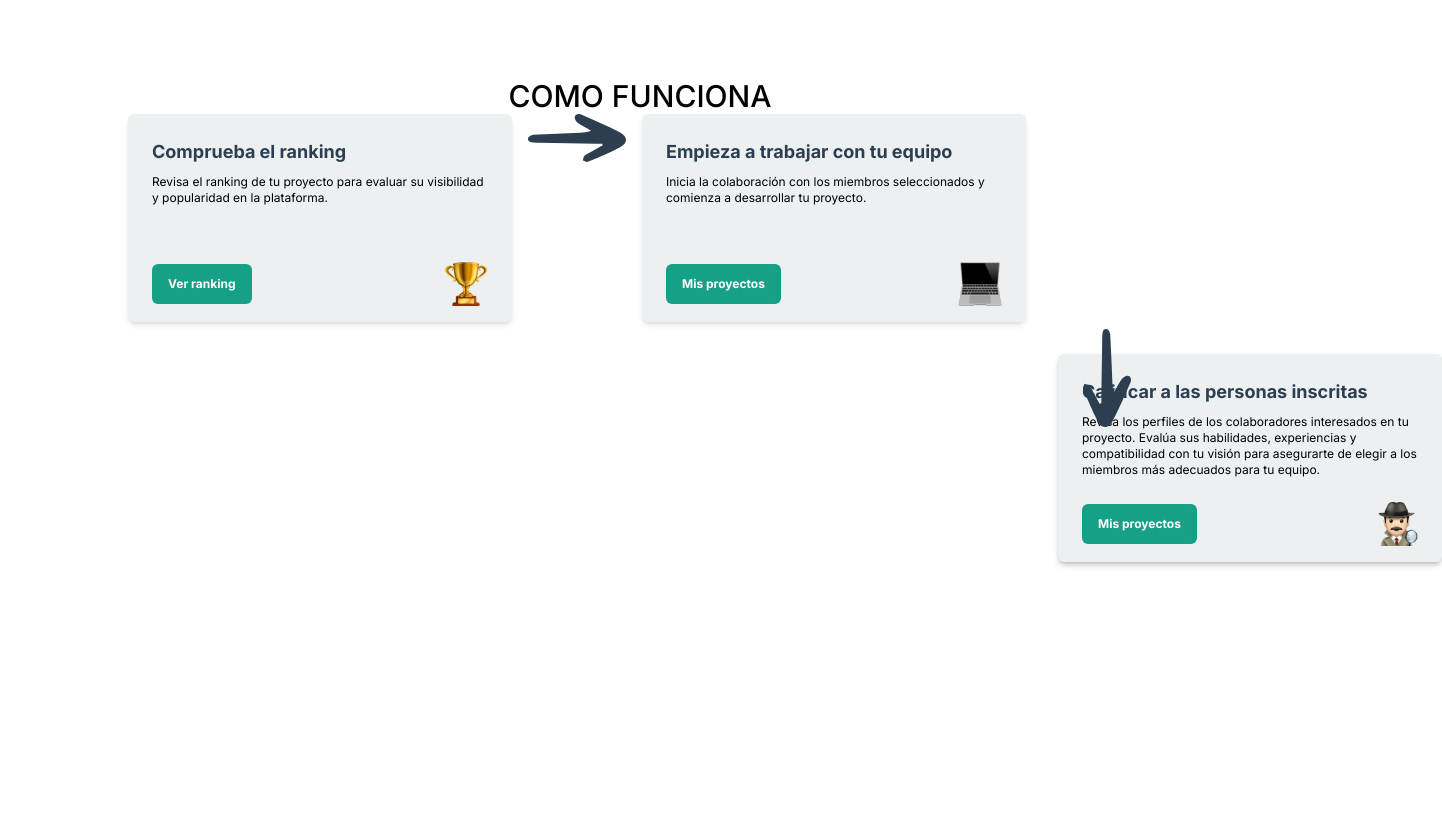
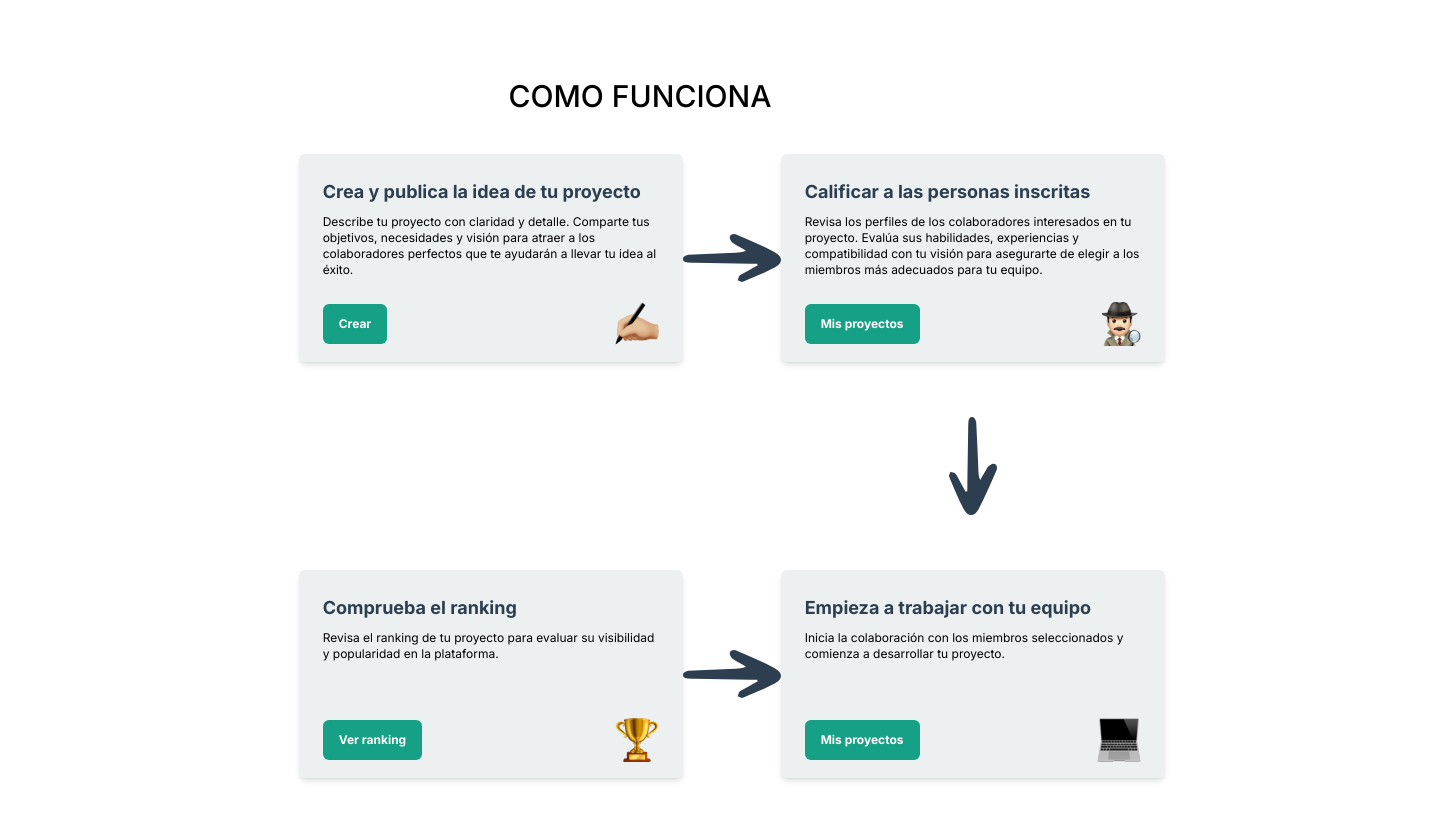
Before and after one commit to Zespul/zespul-public, a Next.js app: page / in a window 1280 px wide. Shown: the part 802-1620 px from the top of the page, 1442 px wide, since content can reach past the window. Before the commit the page ends 1404 px from the top, so only its background shows below. Built offline with nearby package versions, Linux system fonts and the light colour scheme.

Commit message:
steps done

```diff
--- a/src/components/landing/HowItWorks.jsx
+++ b/src/components/landing/HowItWorks.jsx
@@ -4,41 +4,41 @@ import Arrow from '../ui/Arrow'
 export default function HowItWorkds() {
     return (
         <div className='py-10'>
-            <h2 className='text-center text-3xl font-medium mt-10'>COMO FUNCIONA</h2>
-            <div className='w-full grid grid-template-areas-HowItWorks gap-4'>
+            <h2 className='text-center text-3xl font-medium my-10'>COMO FUNCIONA</h2>
+            <div className='w-2/3 mx-auto parent'>
                 <Card
-                    className="grid-area-card1"
+                    className="div1"
                     title="Crea y publica la idea de tu proyecto"
                     description="Describe tu proyecto con claridad y detalle. Comparte tus objetivos, necesidades y visión para atraer a los colaboradores perfectos que te ayudarán a llevar tu idea al éxito."
                     cta="Crear"
                     image="Writing.png"
                 />
 
-                <Arrow className="text-secondary grid-area-arrow1" />
+                <Arrow className="text-secondary div2" />
 
                 <Card
-                    className="grid-area-card2"
+                    className="div3"
                     title="Calificar a las personas inscritas"
                     description="Revisa los perfiles de los colaboradores interesados en tu proyecto. Evalúa sus habilidades, experiencias y compatibilidad con tu visión para asegurarte de elegir a los miembros más adecuados para tu equipo."
                     cta="Mis proyectos"
                     image="Detective.png"
                 />
 
-                <Arrow className="text-secondary rotate-90 grid-area-arrow2" />
+                <Arrow className="text-secondary rotate-90 div4" />
 
                 <Card
-                    className="grid-area-card3"
+                    className="div5"
                     title="Empieza a trabajar con tu equipo"
                     description="Inicia la colaboración con los miembros seleccionados y comienza a desarrollar tu proyecto."
                     cta="Mis proyectos"
                     image="Laptop.png"
                 />
 
-                <Arrow className="text-secondary grid-area-arrow3" />
+                <Arrow className="text-secondary div6" />
 
 
                 <Card
-                    className="grid-area-card4"
+                    className="div7"
                     title="Comprueba el ranking"
                     description="Revisa el ranking de tu proyecto para evaluar su visibilidad y popularidad en la plataforma."
                     cta="Ver ranking"
--- a/tailwind.config.js
+++ b/tailwind.config.js
@@ -18,34 +18,38 @@ module.exports = {
   plugins: [
     function ({ addUtilities }) {
       addUtilities({
-        '.grid-template-areas-HowItWorks': {
-          'grid-template-areas': [
-            `"card1 arrow1 card2"`,
-            `". . arrow2"`,
-            `"card4 arrow3 card3"`,
-          ],
+        '.parent': {
+          'display': 'grid',
+          'grid-template-columns': 'repeat(3, 1fr)',
+          'grid-template-rows': 'repeat(3, 1fr)',
+          'grid-column-gap': '0px',
+          'grid-row-gap': '0px',
+          'justify-items': 'center',
+          'align-items': 'center',
         },
-        '.grid-area-card1': {
-          'grid-area': 'card1',
+
+        '.div1': {
+          'grid-area': '1 / 1 / 2 / 2',
         },
-        '.grid-area-card2': {
-          'grid-area': 'card2',
+        '.div2': {
+          'grid-area': '1 / 2 / 2 / 3',
         },
-        '.grid-area-card3': {
-          'grid-area': 'card3',
+        '.div3': {
+          'grid-area': '1 / 3 / 2 / 4',
         },
-        '.grid-area-card4': {
-          'grid-area': 'card4',
+        '.div4': {
+          'grid-area': '2 / 3 / 3 / 4',
         },
-        '.grid-area-arrow1': {
-          'grid-area': 'arrow1',
+        '.div5': {
+          'grid-area': '3 / 3 / 4 / 4',
         },
-        '.grid-area-arrow2': {
-          'grid-area': 'arrow2',
+        '.div6': {
+          'grid-area': '3 / 2 / 4 / 3',
         },
-        '.grid-area-arrow3': {
-          'grid-area': 'arrow3',
+        '.div7': {
+          'grid-area': '3 / 1 / 4 / 2',
         },
+
       });
     }
   ],
```
